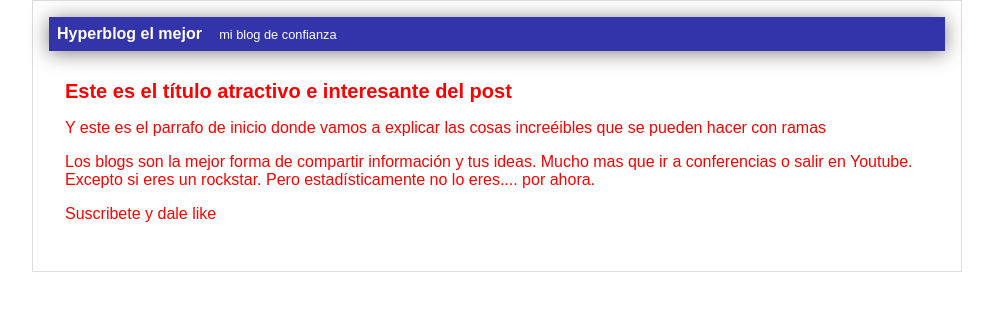
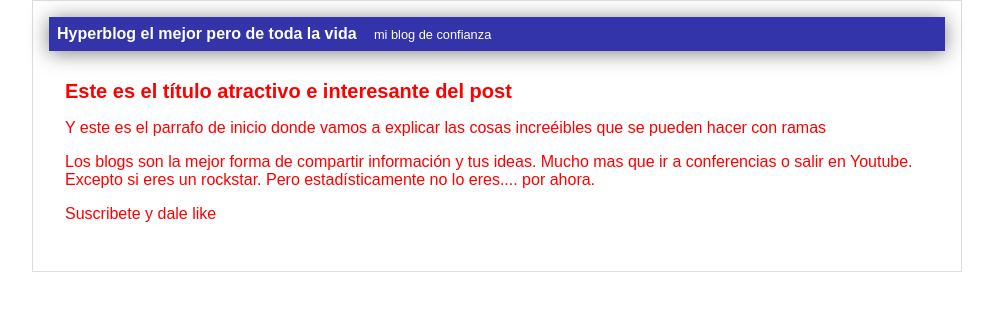
Before and after one commit to nikocantillo/proyectos, a plain HTML site: page index.html in a window 1280 px wide. Shown: the whole page, without its empty margins (143-1136 px from the left). Drawn offline with Linux system fonts and the light colour scheme.

Commit message:
uploading to master

```diff
--- a/index.html
+++ b/index.html
@@ -8,7 +8,7 @@
 <body>
     <div id="container">
         <div id="cabecera">
-            Hyperblog el mejor
+            Hyperblog el mejor pero de toda la vida
             <span id="tagline">mi blog de confianza</span>
         </div>
         <div id="post">
```
